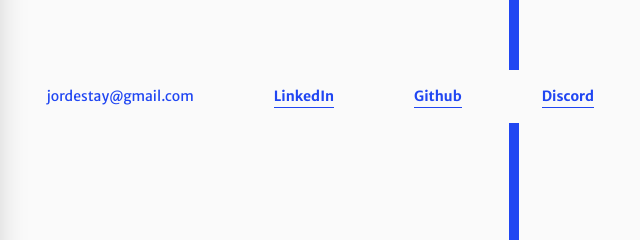
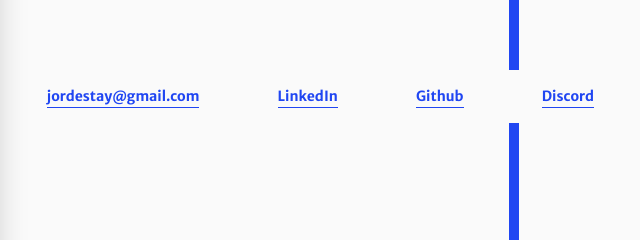
Before and after one commit to jordestay/jordestay.github.io, a plain HTML site: page index.html in a window 1280 px wide. Shown: the part 1989-2229 px from the top of the page, 622-1262 px from the left. Drawn offline with nearby package versions, Linux system fonts and the light colour scheme.

Commit message:
contact layout

```diff
--- a/index.html
+++ b/index.html
@@ -195,10 +195,10 @@
                 <div class="contact__visual">
                     <img src="assets/img/contact-map.png" alt="Jordan Taylor's location">
                 </div>
-		    <div class="contact__form blurb">
-		    <a href="mailto:jordestay@gmail.com">jordestay@gmail.com</a>
-		    <a class="transform-link" href="https://www.linkedin.com/in/jordan-d-taylor/">LinkedIn</a>
-		    <a class="transform-link" href="https://github.com/jordestay">Github</a>
+		    <div class="contact__form">
+		    <a class="transform-link" href="mailto:jordestay@gmail.com">jordestay@gmail.com</a><br />
+		    <a class="transform-link" href="https://www.linkedin.com/in/jordan-d-taylor/">LinkedIn</a><br />
+		    <a class="transform-link" href="https://github.com/jordestay">Github</a><br />
 		    <a class="transform-link" href="https://discord.com/users/Jordestay#9217">Discord</a>
                 </div>
 
```
